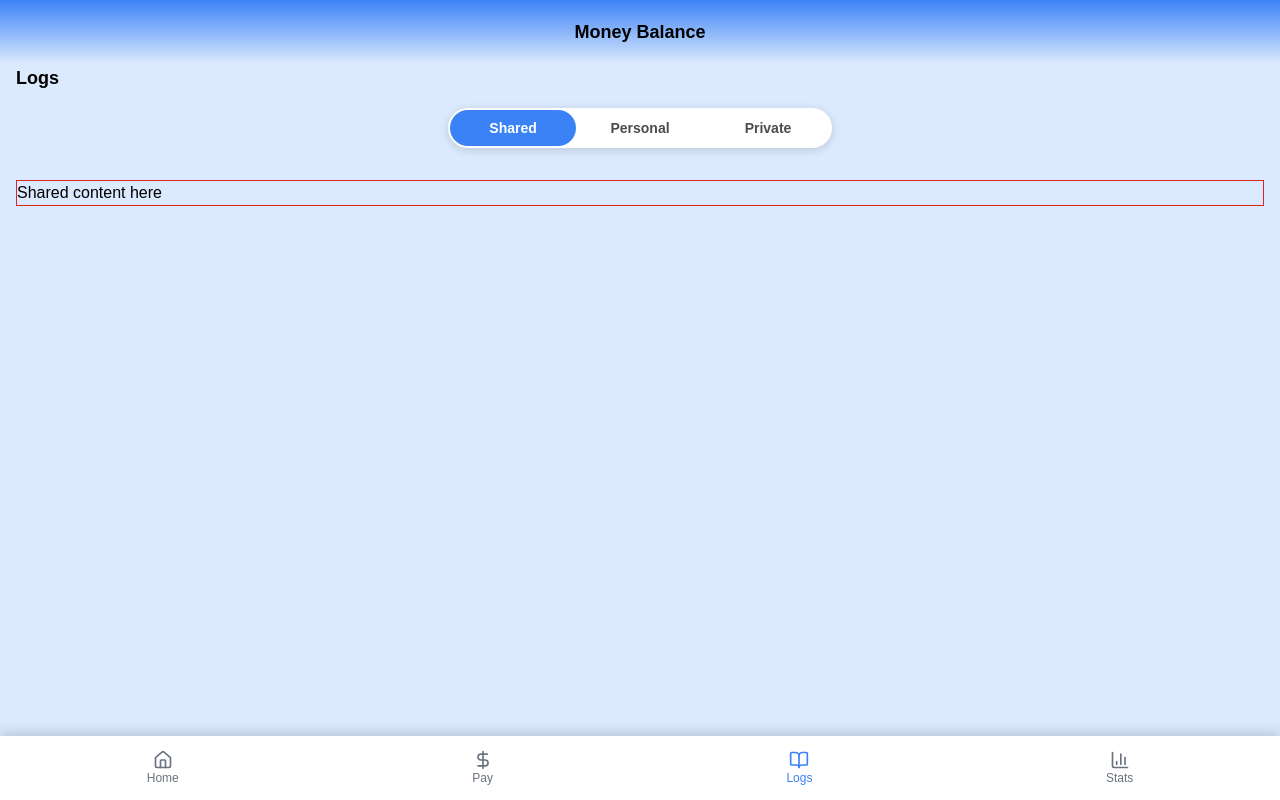
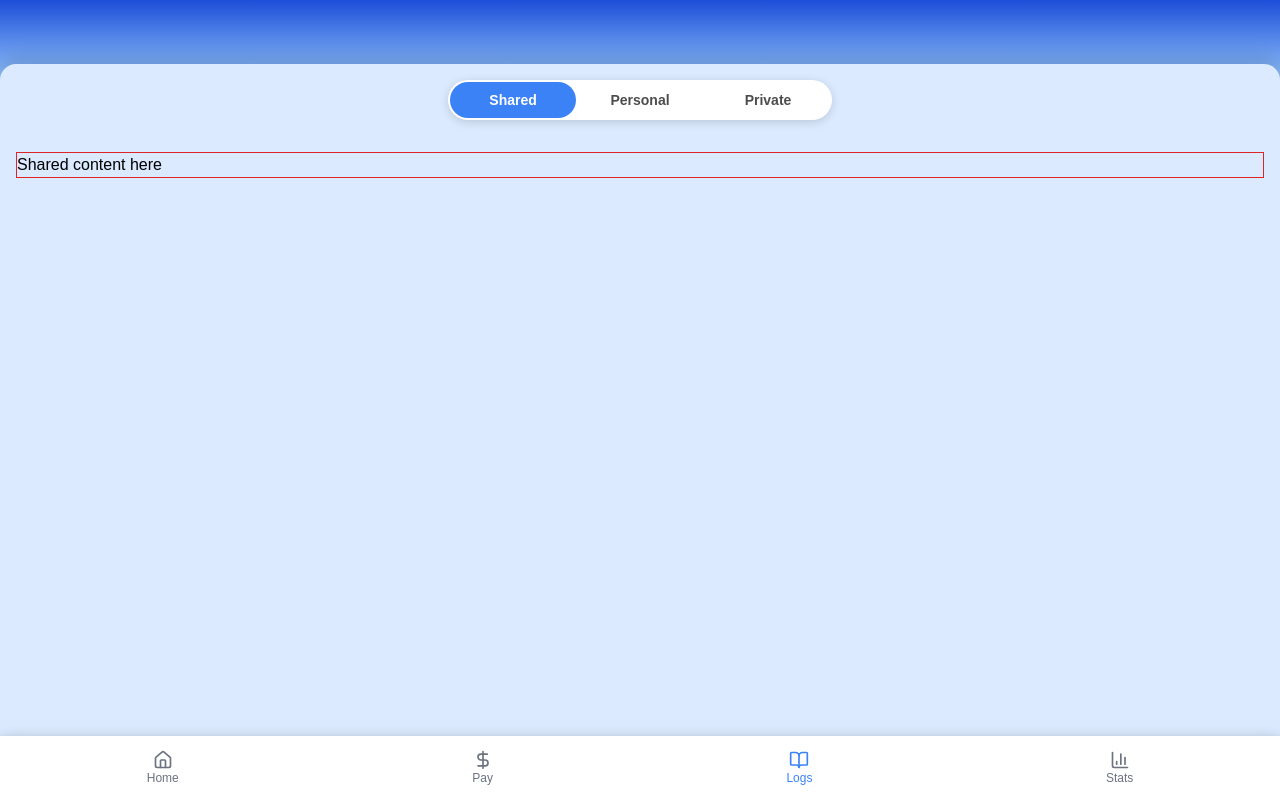
Before and after one commit to Jothol/money-balance, a Next.js app: page /logs in a window 1280 px wide. Built offline with nearby package versions, Linux system fonts and the light colour scheme.

Commit message:
Restylized app layout, added shadowing.

```diff
--- a/src/app/layout.tsx
+++ b/src/app/layout.tsx
@@ -11,7 +11,7 @@ export default function RootLayout({ children }: { children: ReactNode }) {
     <html lang="en">
       <body className="flex flex-col h-screen">
         <TopBar />
-        <main className="flex-grow overflow-y-auto bg-blue-100">
+        <main className="flex-grow overflow-y-auto bg-blue-100 -mt-4 pt-4 rounded-t-2xl shadow-[0_-6px_20px_rgba(0,0,0,0.15)] relative z-0">
           {children}
         </main>
         <BottomNav />
--- a/src/app/logs/page.tsx
+++ b/src/app/logs/page.tsx
@@ -14,7 +14,6 @@ export default function LogsPage() {
 
   return (
     <div className="flex flex-col flex-grow w-full h-full px-4 pb-4">
-      <h1 className="text-lg font-semibold mb-4">Logs</h1>
 
       <TabSwitch
         options={[...tabOptions]} // ✅ convert to mutable string[]
--- a/src/components/BottomNav.tsx
+++ b/src/components/BottomNav.tsx
@@ -15,7 +15,7 @@ export default function BottomNav() {
   const router = useRouter();
 
   return (
-    <nav className="w-full h-16 shadow-[0_-4px_12px_rgba(0,0,0,0.15)] flex items-center justify-around bg-white">
+    <nav className="w-full z-10 h-16 shadow-[0_8px_16px_rgba(0,0,0,0.5)] flex items-center justify-around bg-white">
       {tabs.map(({ name, icon: Icon, path }) => (
         <button
           key={name}
--- a/src/components/TopBar.tsx
+++ b/src/components/TopBar.tsx
@@ -2,8 +2,7 @@
 
 export default function TopBar() {
   return (
-    <header className="w-full h-16 bg-gradient-to-b from-blue-500 to-blue-100 flex items-center justify-center text-lg font-bold">
-      Money Balance
+    <header className="w-full h-20 bg-gradient-to-b from-blue-700 to-blue-300 flex items-center justify-center text-lg font-bold">
     </header>
   );
 }
```
